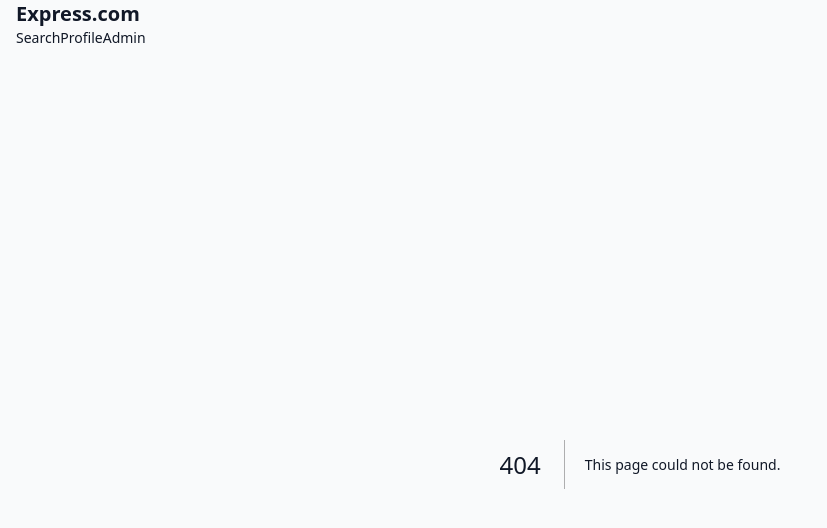
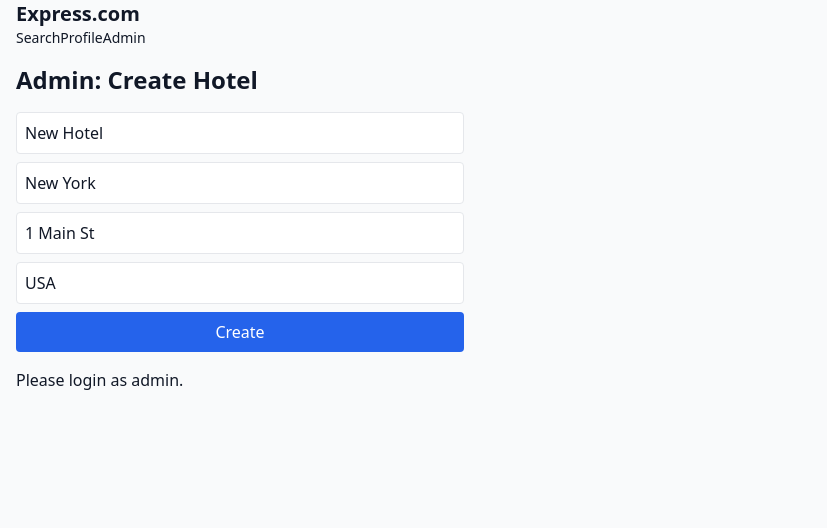
Before and after one commit to vineeshramadas-netizen/EXPRESS.COM, a Next.js app in the folder apps/web/: page /hotels in a window 1280 px wide. Before the commit this address had no page. Shown: the top 528 px of the page, without its empty margins (0-827 px from the left). Built offline with nearby package versions, Linux system fonts and the light colour scheme; no server answers.

Commit message:
Checkpoint before follow-up message
Co-authored-by: vineeshramadas <vineeshramadas@gmail.com>

```diff
--- /dev/null
+++ b/apps/web/app/(admin)/hotels/page.tsx
@@ -0,0 +1,43 @@
+"use client";
+import { useEffect, useState } from 'react';
+import { API_BASE } from '@/lib/api';
+
+export default function AdminHotelsPage() {
+  const [name, setName] = useState('New Hotel');
+  const [city, setCity] = useState('New York');
+  const [address, setAddress] = useState('1 Main St');
+  const [country, setCountry] = useState('USA');
+  const [message, setMessage] = useState<string | null>(null);
+
+  useEffect(() => {
+    const token = localStorage.getItem('accessToken');
+    if (!token) setMessage('Please login as admin.');
+  }, []);
+
+  async function submit(e: React.FormEvent) {
+    e.preventDefault();
+    setMessage(null);
+    const token = localStorage.getItem('accessToken');
+    const res = await fetch(`${API_BASE}/api/admin/hotels`, {
+      method: 'POST',
+      headers: { 'Content-Type': 'application/json', Authorization: `Bearer ${token}` },
+      credentials: 'include',
+      body: JSON.stringify({ name, description: '', address, city, country, images: [] }),
+    });
+    setMessage(res.ok ? 'Hotel created' : 'Failed to create hotel');
+  }
+
+  return (
+    <div className="space-y-4">
+      <h1 className="text-2xl font-bold">Admin: Create Hotel</h1>
+      <form onSubmit={submit} className="grid gap-2 max-w-md">
+        <input className="border p-2 rounded" placeholder="Name" value={name} onChange={(e) => setName(e.target.value)} />
+        <input className="border p-2 rounded" placeholder="City" value={city} onChange={(e) => setCity(e.target.value)} />
+        <input className="border p-2 rounded" placeholder="Address" value={address} onChange={(e) => setAddress(e.target.value)} />
+        <input className="border p-2 rounded" placeholder="Country" value={country} onChange={(e) => setCountry(e.target.value)} />
+        <button className="bg-blue-600 text-white px-4 py-2 rounded">Create</button>
+      </form>
+      {message && <div>{message}</div>}
+    </div>
+  );
+}
```
